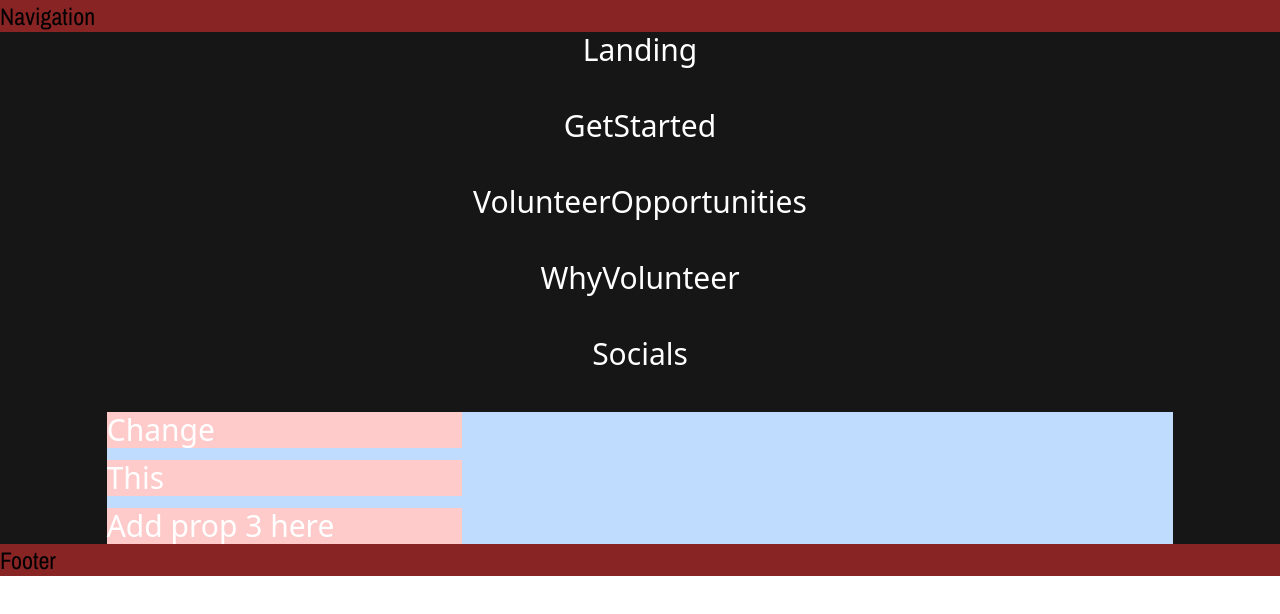
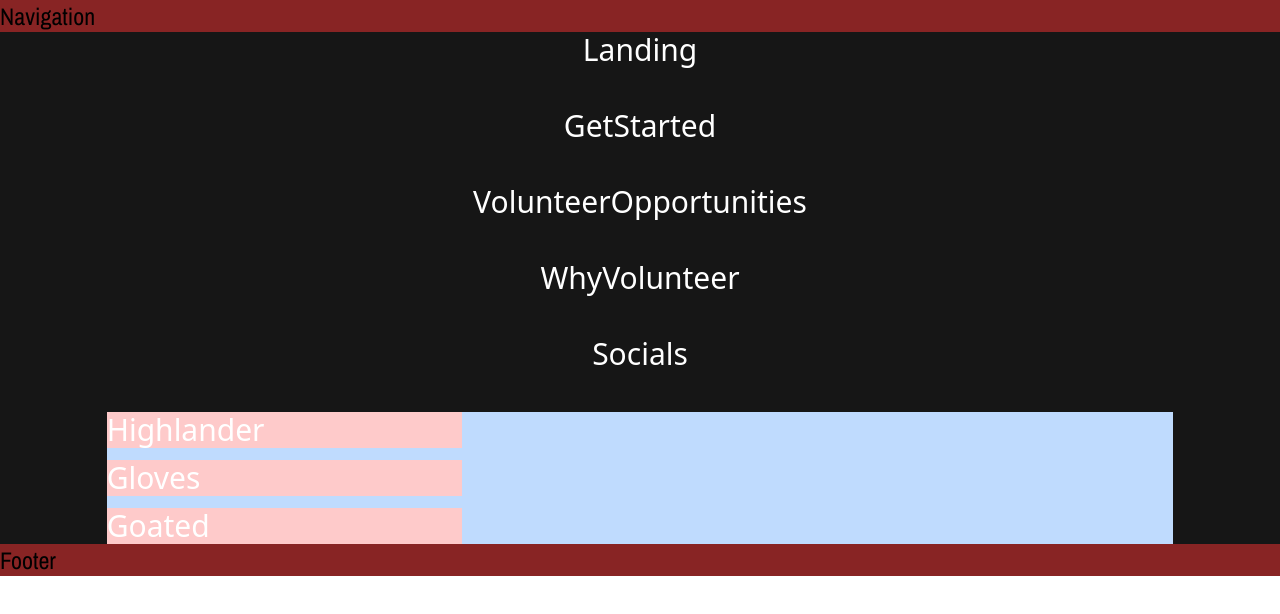
Before and after one commit to acm-ucr/highlander-gloves-website, a Next.js app: page / in a window 1280 px wide. Shown: the top 614 px of the page. Built offline with nearby package versions, Linux system fonts and the light colour scheme; a web font is replaced by a local one.

Commit message:
Changed props

```diff
--- a/src/app/page.tsx
+++ b/src/app/page.tsx
@@ -13,7 +13,7 @@ const Home = () => {
       <VolunteerOpportunities />
       <WhyVolunteer />
       <Socials />
-      <Example txt1="Change" txt2="This" txt3="Text" />
+      <Example txt1="Highlander" txt2="Gloves" txt3="Goated" />
     </div>
   );
 };
--- a/src/components/Example.tsx
+++ b/src/components/Example.tsx
@@ -3,7 +3,7 @@ const Example = (props: { txt1: string; txt2: string; txt3: string }) => {
     <div className="flex w-5/6 flex-col gap-3 bg-blue-200 text-3xl">
       <div className="w-1/3 bg-red-200">{props.txt1}</div>
       <div className="w-1/3 bg-red-200">{props.txt2}</div>
-      <div className="w-1/3 bg-red-200">Add prop 3 here</div>
+      <div className="w-1/3 bg-red-200">{props.txt3}</div>
     </div>
   );
 };
```
